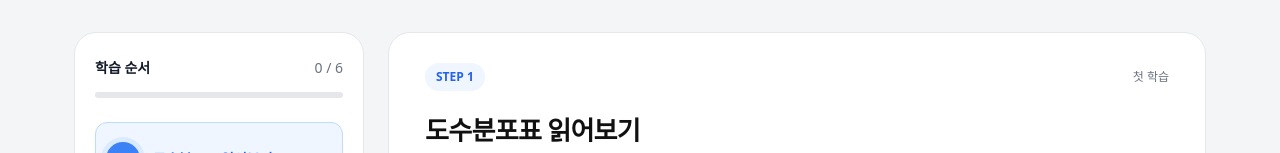
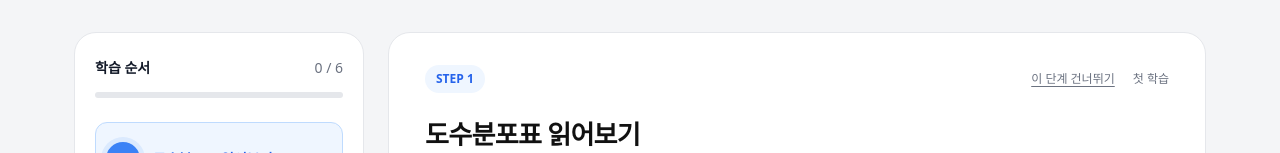
Before and after one commit to suhwakhaeng-team/suhwakhaeng-frontend, a React (Vite) app: page /dev/frequency-learning in a window 1280 px wide. Shown: the part 223-376 px from the top of the page. Built offline with nearby package versions, Linux system fonts and the light colour scheme; no server answers.

Commit message:
feat: add learning step skip controls

```diff
--- a/src/routes/dev/FrequencyLearningPage.css
+++ b/src/routes/dev/FrequencyLearningPage.css
@@ -34,8 +34,9 @@
 .fl-roadmap li > button { width: 100%; min-height: 74px; padding: 12px 10px; display: flex; align-items: center; gap: 13px; background: transparent; border: 1px solid transparent; border-radius: 12px; text-align: left; color: #6b7280; }
 .fl-roadmap li > button.active { color: #2563eb; border-color: #bfdbfe; background: #eff6ff; }.fl-roadmap li > button:disabled { color: #9ca3af; }.fl-roadmap button strong { display: block; font-size: 14px; }.fl-roadmap button small { font-size: 11px; font-weight: 400; color: #6b7280; }
 .fl-station { flex: 0 0 34px; height: 34px; display: grid; place-items: center; border-radius: 50%; border: 2px solid #e5e7eb; background: white; font-weight: 800; }.active .fl-station { background: #3b82f6; color: white; border-color: #3b82f6; box-shadow: 0 0 0 5px #dbeafe; }.done .fl-station { background: #f0fdf4; color: #16a34a; border-color: #86efac; }.fl-lock { margin-left: auto; font-size: 10px; }
+.fl-roadmap li > button.skipped { color: #6b7280; }.fl-roadmap li > button.skipped .fl-station { background: #f3f4f6; color: #6b7280; border-color: #d1d5db; box-shadow: none; }.fl-roadmap li > button.skipped small { color: #9ca3af; }
 .fl-harvest { border-top: 1px solid #e5e7eb; padding-top: 20px; text-align: center; }.fl-harvest-icon { display: block; font-size: 32px; color: #9ca3af; }.fl-harvest.is-complete .fl-harvest-icon { color: #16a34a; }.fl-harvest > strong { display: block; font-size: 14px; }.fl-harvest p { font-size: 11px; color: #6b7280; margin: 6px 0 12px; }
-.fl-lesson { padding: 30px 36px; min-height: 630px; }.fl-lesson-top { display: flex; align-items: center; justify-content: space-between; gap: 10px; font-size: 12px; color: #6b7280; margin-bottom: 20px; }.fl-lesson-top > span:first-child { color: #2563eb; background: #eff6ff; padding: 5px 11px; border-radius: 20px; font-weight: 700; }.fl-lesson h2 { font-size: 26px; letter-spacing: -.7px; margin-bottom: 8px; }.fl-goal { margin: 0 0 26px; color: #4b5563; font-size: 15px; }
+.fl-lesson { padding: 30px 36px; min-height: 630px; }.fl-lesson-top { display: flex; align-items: center; justify-content: space-between; gap: 10px; font-size: 12px; color: #6b7280; margin-bottom: 20px; }.fl-lesson-top > span:first-child { color: #2563eb; background: #eff6ff; padding: 5px 11px; border-radius: 20px; font-weight: 700; }.fl-lesson-top > div { display: flex; align-items: center; gap: 14px; }.fl-skip-step { border: 0; background: transparent; color: #6b7280; padding: 7px 4px; font-size: 12px !important; text-decoration: underline; text-underline-offset: 3px; }.fl-skip-step:hover { color: #2563eb; }.fl-lesson h2 { font-size: 26px; letter-spacing: -.7px; margin-bottom: 8px; }.fl-goal { margin: 0 0 26px; color: #4b5563; font-size: 15px; }
 .fl-caption { font-size: 12px; color: #6b7280; }.fl-data { display: flex; flex-wrap: wrap; gap: 8px; margin-top: 12px; }.fl-data > span { min-width: 38px; padding: 8px; border: 1px solid #e5e7eb; border-radius: 9px; background: white; font-weight: 650; text-align: center; }.fl-data > span.highlight { border-color: #60a5fa; background: #dbeafe; color: #2563eb; }
 .fl-example { display: grid; grid-template-columns: 1fr 22px 1.2fr; align-items: center; gap: 16px; background: #f9fafb; border: 1px solid #e5e7eb; padding: 22px 16px; border-radius: 14px; margin-bottom: 28px; }.fl-example-arrow { font-size: 22px; color: #9ca3af; }
 .fl-lesson table { border-collapse: collapse; width: 100%; font-size: 13px; }.fl-lesson table caption { text-align: left; font-size: 12px; color: #6b7280; padding-bottom: 10px; }.fl-lesson th { color: #4b5563; background: #eff6ff; font-weight: 600; }.fl-lesson :is(th,td) { padding: 10px; border-bottom: 1px solid #e5e7eb; text-align: left; }.fl-lesson td:last-child, .fl-lesson th:last-child { text-align: center; }.fl-lesson tbody tr:last-child td { border-bottom: 0; }
@@ -47,5 +48,5 @@
 .fl-actions { display: flex; justify-content: space-between; align-items: center; gap: 12px; border-top: 1px solid #e5e7eb; padding-top: 20px; margin-top: 26px; }.fl-primary { padding: 12px 25px; border: 0; border-bottom: 4px solid #2563eb; border-radius: 11px; background: #3b82f6; color: white; font-weight: 700 !important; }.fl-primary:hover { background: #2563eb; }.fl-secondary { background: #eff6ff; border: 1px solid #bfdbfe; color: #2563eb; border-radius: 9px; padding: 9px 15px; font-size: 12px !important; }.fl-hint-button { border: 0; background: transparent; color: #6b7280; padding: 10px 0; font-size: 13px !important; }.fl-no-penalty { color: #6b7280; font-size: 12px; }
 .fl-local-footer { display: flex; justify-content: space-between; align-items: center; gap: 16px; margin-top: 20px; color: #6b7280; font-size: 11px; }.fl-local-footer button { border: 0; background: transparent; color: #6b7280; font-size: 11px; padding: 6px; text-decoration: underline; }
 @media(max-width:900px) { .fl-layout { grid-template-columns: 240px minmax(0,1fr); gap: 16px; }.fl-lesson { padding: 24px; }.fl-example { grid-template-columns: 1fr; }.fl-example-arrow { display: none; } }
-@media(max-width:650px) { .fl-main { padding: 24px 14px; }.fl-nav { padding: 0 16px; gap: 16px; }.fl-layout { grid-template-columns: 1fr; }.fl-roadmap { padding: 18px; }.fl-roadmap ol { display: grid; grid-template-columns: repeat(6,1fr); gap: 8px; margin: 20px 0 8px; }.fl-roadmap li:not(:last-child)::after { display: none; }.fl-roadmap li > button { padding: 8px 0; justify-content: center; min-height: 50px; }.fl-roadmap li > button > span:not(.fl-station) { display: none; }.fl-harvest { margin-top: 16px; padding-top: 12px; }.fl-harvest-icon { display: none; }.fl-lesson { padding: 22px 18px; min-height: 0; }.fl-heading h1 { font-size: 27px; }.fl-local-footer { align-items: flex-start; }.fl-local-footer > span { max-width: 65%; }.fl-interpret > label { align-items: flex-start; flex-direction: column; }.fl-interpret select { width: 100%; max-width: none; } }
+@media(max-width:650px) { .fl-main { padding: 24px 14px; }.fl-nav { padding: 0 16px; gap: 16px; }.fl-layout { grid-template-columns: 1fr; }.fl-roadmap { padding: 18px; }.fl-roadmap ol { display: grid; grid-template-columns: repeat(6,1fr); gap: 8px; margin: 20px 0 8px; }.fl-roadmap li:not(:last-child)::after { display: none; }.fl-roadmap li > button { padding: 8px 0; justify-content: center; min-height: 50px; }.fl-roadmap li > button > span:not(.fl-station) { display: none; }.fl-harvest { margin-top: 16px; padding-top: 12px; }.fl-harvest-icon { display: none; }.fl-lesson { padding: 22px 18px; min-height: 0; }.fl-lesson-top > div > span { display: none; }.fl-heading h1 { font-size: 27px; }.fl-local-footer { align-items: flex-start; }.fl-local-footer > span { max-width: 65%; }.fl-interpret > label { align-items: flex-start; flex-direction: column; }.fl-interpret select { width: 100%; max-width: none; } }
 @media(prefers-reduced-motion:reduce) { .fl-shell * { transition: none !important; } }
--- a/src/routes/dev/FrequencyLearningPage.tsx
+++ b/src/routes/dev/FrequencyLearningPage.tsx
@@ -24,6 +24,7 @@ export default function FrequencyLearningPage({ onComplete }: { onComplete?: ()
   const data = review ? DATASETS.review : step === 4 ? DATASETS.independent : step === 5 ? DATASETS.challenge : DATASETS.practice;
   const counts = frequencies(data);
   const correct = feedback === 'correct';
+  const skippedCount = progress.skipped.length;
 
   useEffect(() => {
     try { localStorage.setItem(STORAGE_KEY, JSON.stringify(progress)); } catch { /* Private mode: in-memory progress remains usable. */ }
@@ -45,7 +46,27 @@ export default function FrequencyLearningPage({ onComplete }: { onComplete?: ()
     setFeedback('correct');
     setProgress(previous => review
       ? { ...previous, reviewPassed: !hint || previous.reviewPassed }
-      : { ...previous, completed: [...new Set([...previous.completed, step])].sort((a, b) => a - b) });
+      : {
+          ...previous,
+          completed: [...new Set([...previous.completed, step])].sort((a, b) => a - b),
+          skipped: previous.skipped.filter(skippedStep => skippedStep !== step),
+        });
+  }
+
+  function skipStep() {
+    const nextProgress: CourseProgress = {
+      ...progress,
+      completed: [...new Set([...progress.completed, step])].sort((a, b) => a - b),
+      skipped: [...new Set([...progress.skipped, step])].sort((a, b) => a - b),
+    };
+    setProgress(nextProgress);
+    try { localStorage.setItem(STORAGE_KEY, JSON.stringify(nextProgress)); } catch { /* In-memory progress still advances. */ }
+    if (step === STEPS.length - 1) {
+      if (onComplete) onComplete();
+      else goTo(step, true);
+      return;
+    }
+    goTo(step + 1);
   }
 
   function numericInput(index: number, label: string) {
@@ -63,17 +84,18 @@ export default function FrequencyLearningPage({ onComplete }: { onComplete?: ()
           <div className="fl-progress" role="progressbar" aria-label="코스 진행" aria-valuenow={progress.completed.length} aria-valuemin={0} aria-valuemax={6}><i style={{ width: `${progress.completed.length / 6 * 100}%` }} /></div>
           <ol>{STEPS.map((item, index) => {
             const done = progress.completed.includes(index);
+            const skipped = progress.skipped.includes(index);
             const locked = index > progress.completed.length;
-            return <li key={item.title}><button aria-label={`${index + 1}단계 ${item.title}${locked ? ' (잠김)' : ''}`} className={`${step === index && !review ? 'active' : ''} ${done ? 'done' : ''}`} disabled={locked} aria-current={step === index && !review ? 'step' : undefined} onClick={() => goTo(index)}>
-              <span className="fl-station">{done ? '✓' : locked ? '·' : index + 1}</span><span><strong>{item.title}</strong></span>{locked && <span className="fl-lock">잠김</span>}
+            return <li key={item.title}><button aria-label={`${index + 1}단계 ${item.title}${locked ? ' (잠김)' : skipped ? ' (건너뜀)' : ''}`} className={`${step === index && !review ? 'active' : ''} ${done ? 'done' : ''} ${skipped ? 'skipped' : ''}`} disabled={locked} aria-current={step === index && !review ? 'step' : undefined} onClick={() => goTo(index)}>
+              <span className="fl-station">{skipped ? '–' : done ? '✓' : locked ? '·' : index + 1}</span><span><strong>{item.title}</strong>{skipped && <small>건너뜀</small>}</span>{locked && <span className="fl-lock">잠김</span>}
             </button></li>;
           })}</ol>
-          <div className={`fl-harvest ${finished ? 'is-complete' : ''}`}><span className="fl-harvest-icon">{finished ? '✦' : '◇'}</span><strong>{progress.reviewPassed ? '복습까지 확인했어요' : finished ? '학습을 완료했어요' : '도수분포표 학습'}</strong><p>{finished ? '도수분포표 · 1차 학습 완료' : '6단계 학습'}</p>
+          <div className={`fl-harvest ${finished ? 'is-complete' : ''}`}><span className="fl-harvest-icon">{finished ? '✦' : '◇'}</span><strong>{progress.reviewPassed ? '복습까지 확인했어요' : finished ? skippedCount ? '학습 단계를 모두 확인했어요' : '학습을 완료했어요' : '도수분포표 학습'}</strong><p>{finished ? skippedCount ? `완료 ${STEPS.length - skippedCount} · 건너뜀 ${skippedCount}` : '도수분포표 · 1차 학습 완료' : '6단계 학습'}</p>
             {finished && (onComplete ? <button className="fl-secondary" onClick={onComplete}>상황에 적용하기 →</button> : <button className="fl-secondary" onClick={() => goTo(5, true)}>{progress.reviewPassed ? '복습 다시 하기' : '복습 미션 체험'}</button>)}
           </div>
         </aside>
         <section className="fl-lesson" aria-label="현재 미션">
-          <div className="fl-lesson-top"><span>{review ? '복습 미션' : `STEP ${step + 1}`}</span><span>{review ? '복습' : progress.completed.includes(step) ? '재도전' : '첫 학습'}</span></div>
+          <div className="fl-lesson-top"><span>{review ? '복습 미션' : `STEP ${step + 1}`}</span><div>{!review && !correct && <button type="button" className="fl-skip-step" onClick={skipStep}>이 단계 건너뛰기</button>}<span>{review ? '복습' : progress.skipped.includes(step) ? '건너뛴 단계' : progress.completed.includes(step) ? '재도전' : '첫 학습'}</span></div></div>
           <h2>{review ? '새 자료로 복습해보기' : lesson.title}</h2>{(practicing || review) && <p className="fl-goal">{lesson.goal}</p>}
           {!review && <div className="fl-phase-tabs"><button aria-pressed={!practicing} onClick={() => setPracticing(false)}>1. 개념과 예시</button><span>→</span><button disabled={!practicing} aria-pressed={practicing}>2. 혼자 풀기</button></div>}
           {!review && !practicing ? <FrequencyExploration key={step} step={step} onPractice={() => { setPracticing(true); setFeedback(null); }} /> : <>
--- a/src/routes/dev/FrequencyStoryPage.tsx
+++ b/src/routes/dev/FrequencyStoryPage.tsx
@@ -24,6 +24,7 @@ function StoryExperience({ onComplete }: { onComplete?: () => void }) {
   const [reportReady, setReportReady] = useState(false);
   const [finished, setFinished] = useState(false);
   const [everCompleted, setEverCompleted] = useState(readCompletion);
+  const [skippedChapters, setSkippedChapters] = useState<number[]>([]);
   const [resetConfirm, setResetConfirm] = useState(false);
   const counts = frequencies(STORY_DATA);
   const data = chapter === 4 ? OTHER_CLASS_DATA : STORY_DATA;
@@ -35,6 +36,16 @@ function StoryExperience({ onComplete }: { onComplete?: () => void }) {
 
   function next() {
     setChapter(value => value + 1); setAnswers([]); setMessage(''); setReportReady(false);
+  }
+
+  function skipChapter() {
+    setSkippedChapters(previous => [...new Set([...previous, chapter])].sort((a, b) => a - b));
+    if (chapter === CHAPTERS.length - 1) {
+      setFinished(true);
+      setEverCompleted(true);
+      return;
+    }
+    next();
   }
 
   function place(index: number | null, range: number) {
@@ -68,9 +79,9 @@ function StoryExperience({ onComplete }: { onComplete?: () => void }) {
     <nav className="fs-nav"><strong>수확행</strong><Link to="/dev/knowledge-graph">개념 지도</Link><span>{onComplete ? '도수분포표 상황 적용' : '이야기형 체험'}</span></nav>
     <main className="fs-main">
       <header className="fs-header"><div><span>자료의 정리</span><h1>도수분포표 학습해보기</h1></div></header>
-      <ol className="fs-chapters" aria-label="이야기 진행">{CHAPTERS.map((title,index) => <li className={index === chapter ? 'active' : index < chapter || finished ? 'done' : ''} aria-current={index === chapter ? 'step' : undefined} key={title}><span>{index < chapter || finished ? '✓' : index + 1}</span>{title}</li>)}</ol>
-      {finished ? <section className="fs-scene fs-finish"><span className="fs-finish-star">✦</span><p className="fs-eyebrow">체험 완료</p><h2>도수분포표 학습 완료</h2><div className="fs-poster"><h3>우리 반 통학 시간</h3>{RANGES.map((range,index) => <div className="fs-poster-row" key={range}><span>{range}</span><i style={{ width: `${counts[index] / STORY_DATA.length * 100}%` }} /><strong>{counts[index]}명</strong></div>)}<p>가장 많은 구간: 20 이상 30 미만<br />30분 이상 걸리는 친구: 2명</p></div><div className="fs-concept-earned"><span>✓</span><div><strong>도수분포표 · 이번 체험 완료</strong><small>{onComplete ? '이제 실전 문제로 확인해요.' : '운영 숙련도에는 반영되지 않아요.'}</small></div></div>{onComplete && <button className="fs-primary" onClick={onComplete}>실전 문제 풀기 →</button>}<button className={onComplete ? 'fs-secondary' : 'fs-primary'} onClick={() => { setChapter(0); setGuess(null); setPlaced({}); setCard(null); setSeenTerms([]); setTerm('range'); setAnswers([]); setFinished(false); setMessage(''); setReportReady(false); }}>처음부터 다시 해보기</button></section>
-      : <section className="fs-scene"><p className="fs-eyebrow">{`STEP ${chapter + 1}`}</p><h2>{TITLES[chapter]}</h2>
+      <ol className="fs-chapters" aria-label="이야기 진행">{CHAPTERS.map((title,index) => { const skipped = skippedChapters.includes(index); return <li className={`${index === chapter ? 'active' : ''} ${index < chapter || finished ? 'done' : ''} ${skipped ? 'skipped' : ''}`} aria-current={index === chapter ? 'step' : undefined} aria-label={`${title}${skipped ? ' (건너뜀)' : ''}`} key={title}><span>{skipped ? '–' : index < chapter || finished ? '✓' : index + 1}</span>{title}</li>; })}</ol>
+      {finished ? <section className="fs-scene fs-finish"><span className="fs-finish-star">✦</span><p className="fs-eyebrow">체험 완료</p><h2>{skippedChapters.length ? '학습 단계를 모두 확인했어요' : '도수분포표 학습 완료'}</h2>{skippedChapters.length > 0 && <p>완료 {CHAPTERS.length - skippedChapters.length} · 건너뜀 {skippedChapters.length}</p>}<div className="fs-poster"><h3>우리 반 통학 시간</h3>{RANGES.map((range,index) => <div className="fs-poster-row" key={range}><span>{range}</span><i style={{ width: `${counts[index] / STORY_DATA.length * 100}%` }} /><strong>{counts[index]}명</strong></div>)}<p>가장 많은 구간: 20 이상 30 미만<br />30분 이상 걸리는 친구: 2명</p></div><div className="fs-concept-earned"><span>✓</span><div><strong>도수분포표 · 학습 단계 종료</strong><small>{onComplete ? '이제 실전 문제로 이해도를 확인해요.' : '운영 숙련도에는 반영되지 않아요.'}</small></div></div>{onComplete && <button className="fs-primary" onClick={onComplete}>실전 문제 풀기 →</button>}<button className={onComplete ? 'fs-secondary' : 'fs-primary'} onClick={() => { setChapter(0); setGuess(null); setPlaced({}); setCard(null); setSeenTerms([]); setTerm('range'); setAnswers([]); setFinished(false); setMessage(''); setReportReady(false); setSkippedChapters([]); }}>처음부터 다시 해보기</button></section>
+      : <section className="fs-scene"><div className="fs-scene-heading"><div><p className="fs-eyebrow">{`STEP ${chapter + 1}`}</p><h2>{TITLES[chapter]}</h2></div><button type="button" className="fs-skip-step" onClick={skipChapter}>이 단계 건너뛰기</button></div>
         {chapter === 0 && <><p className="fs-dialogue">학생 8명의 통학 시간을 살펴보세요.</p><div className="fs-cards scattered">{STORY_DATA.map((value,index) => <div key={index}><span>{STORY_NAMES[index]}</span><strong>{value}<small>분</small></strong></div>)}</div><p className="fs-prompt">가장 많아 보이는 시간대를 선택하세요.</p><div className="fs-choices">{RANGES.map((range,index) => <button aria-pressed={guess === index} key={range} onClick={() => setGuess(index)}>{range}</button>)}</div></>}
         {chapter === 1 && <><p className="fs-dialogue">카드와 구간을 차례로 누르거나 끌어서 넣으세요.<br />20은 두 번째 구간에, 30은 세 번째 구간에 포함돼요.</p><button className="fs-demo" disabled={placed[1] !== undefined} onClick={() => place(1,0)}>12분 카드 예시 보기</button><div className="fs-cards movable">{STORY_DATA.map((value,index) => <button key={index} draggable={placed[index] === undefined} aria-label={`${STORY_NAMES[index]} ${value}분`} disabled={placed[index] !== undefined} aria-pressed={card === index} onDragStart={event => event.dataTransfer.setData('text/plain',String(index))} onClick={() => setCard(index)}><span>{STORY_NAMES[index]}</span><strong>{value}<small>{placed[index] !== undefined ? '✓' : '분'}</small></strong></button>)}</div><div className="fs-bins">{RANGES.map((range,index) => <button key={range} onClick={() => place(card,index)} onDragOver={event => event.preventDefault()} onDrop={event => { event.preventDefault(); const raw = event.dataTransfer.getData('text/plain'); const value = Number(raw); if (raw !== '' && Number.isInteger(value) && value >= 0 && value < STORY_DATA.length) place(value,index); }}><strong>{range}</strong><span className="fs-bin-cards">{bins[index].length === 0 ? '여기에 넣기' : bins[index].map(id => <i key={id}>{STORY_DATA[id]}분</i>)}</span><b>{bins[index].length}<small>명</small></b></button>)}</div><p className="fs-inline-note">분류 {Object.keys(placed).length} / 8 · 23분 카드도 각각 세세요.</p></>}
         {chapter === 2 && <><p className="fs-dialogue">계급과 도수를 각각 눌러 확인하세요.</p>{table()}<div className="fs-choices fs-term-choices"><button aria-pressed={term === 'range'} onClick={() => { setTerm('range'); setSeenTerms(previous => [...new Set([...previous,'range'])]); }}>계급</button><button aria-pressed={term === 'count'} onClick={() => { setTerm('count'); setSeenTerms(previous => [...new Set([...previous,'count'])]); }}>도수</button></div><div className="fs-definition" aria-live="polite"><strong>{term === 'range' ? '계급 = 자료를 나눈 구간' : '도수 = 그 계급에 들어가는 자료의 개수'}</strong><p>{term === 'range' ? '‘20 이상 30 미만’이 하나의 계급이에요.' : '이 계급에 4명이 속하므로 도수는 4예요.'}</p></div><p className="fs-inline-note">도수분포표는 구간별 인원을 나타내요. 개별 학생의 정확한 시간은 알 수 없어요.</p></>}
--- a/src/routes/dev/frequencyCourse.ts
+++ b/src/routes/dev/frequencyCourse.ts
@@ -32,8 +32,8 @@ export function checkMission(step: number, answers: string[], selected: number[]
   return answers[3] === String(expected.indexOf(Math.max(...expected))) && answers[4]?.trim() !== '' && Number(answers[4]) === data.length;
 }
 
-export type CourseProgress = { completed: number[]; reviewPassed: boolean };
-export const EMPTY_PROGRESS: CourseProgress = { completed: [], reviewPassed: false };
+export type CourseProgress = { completed: number[]; skipped: number[]; reviewPassed: boolean };
+export const EMPTY_PROGRESS: CourseProgress = { completed: [], skipped: [], reviewPassed: false };
 export const STORAGE_KEY = LOCAL_LEARNING_STORAGE_KEYS.frequencyCourse;
 
 export function parseProgress(raw: string | null): CourseProgress {
@@ -43,6 +43,9 @@ export function parseProgress(raw: string | null): CourseProgress {
     // Only restore a contiguous unlocked path, never arbitrary corrupted step IDs.
     const completed: number[] = [];
     for (let index = 0; index < STEPS.length && value.completed.includes(index); index++) completed.push(index);
-    return { completed, reviewPassed: completed.length === STEPS.length && 'reviewPassed' in value && value.reviewPassed === true };
+    const skipped = 'skipped' in value && Array.isArray(value.skipped)
+      ? value.skipped.filter((step): step is number => Number.isInteger(step) && completed.includes(step))
+      : [];
+    return { completed, skipped, reviewPassed: completed.length === STEPS.length && 'reviewPassed' in value && value.reviewPassed === true };
   } catch { return EMPTY_PROGRESS; }
 }
```
Also changed, not shown: src/routes/dev/FrequencyStoryPage.css.
